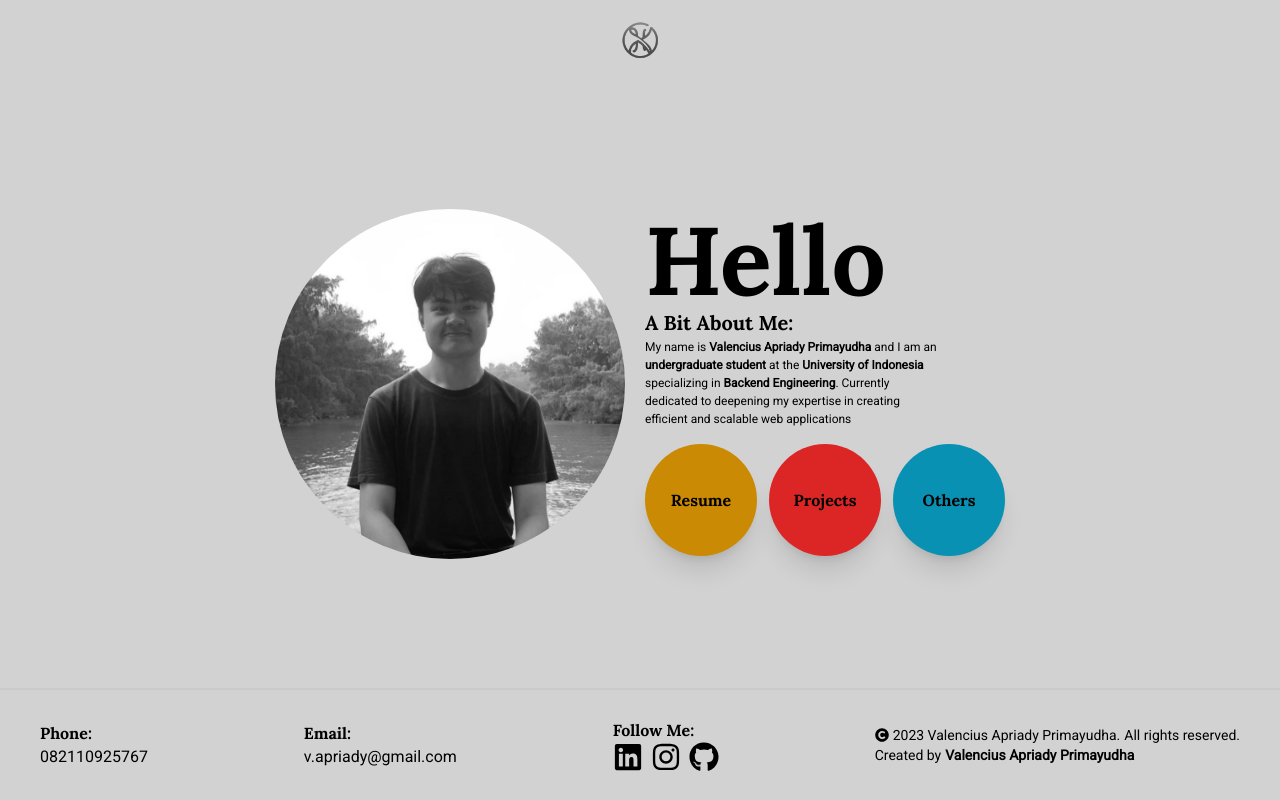
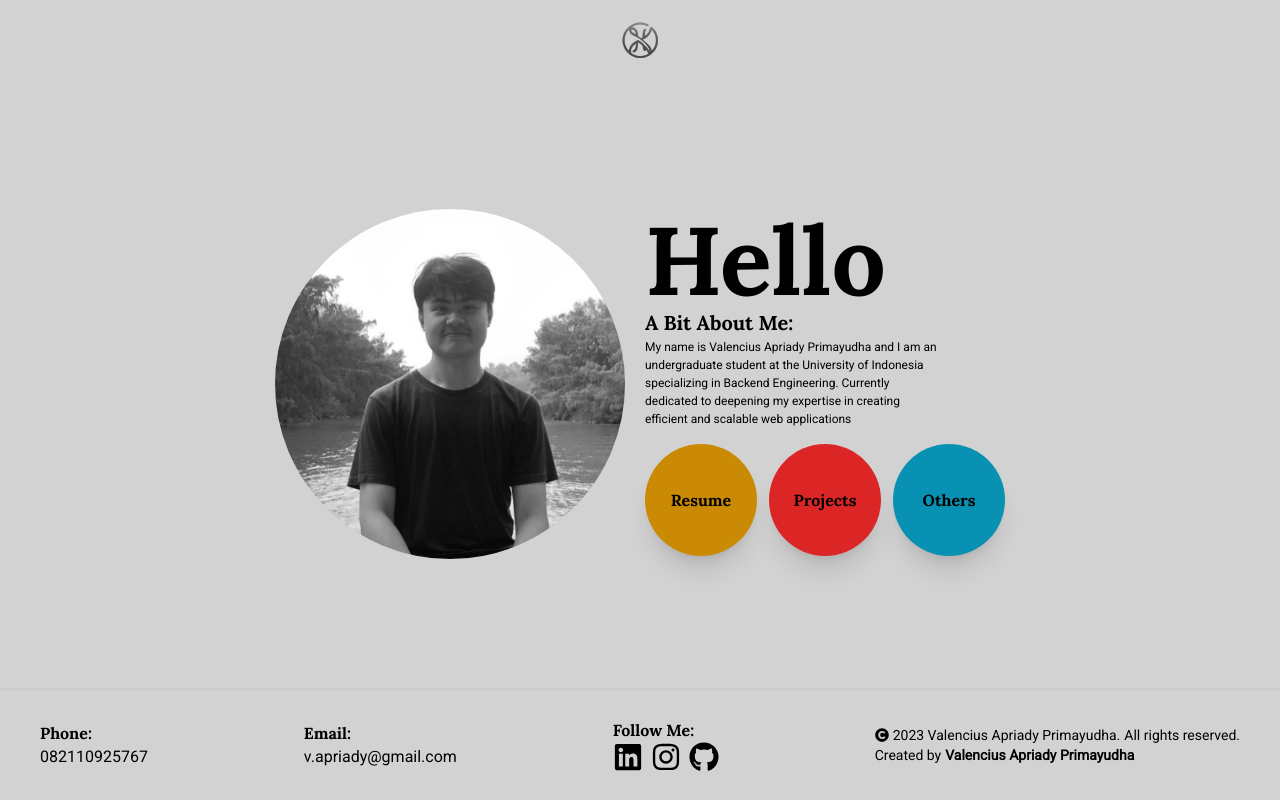
Before and after one commit to valenciusap17/valenciusapriady, a Next.js app: page / in a window 1280 px wide. Built offline with nearby package versions, Linux system fonts and the light colour scheme.

Commit message:
fix: try

```diff
--- a/src/app/page.tsx
+++ b/src/app/page.tsx
@@ -61,10 +61,10 @@ export default function Home() {
                     A Bit About Me:
                     <div
                       className={`${roboto.className}`}
-                      style={{ fontSize: "12px", fontWeight: "400px" }}
+                      style={{ fontSize: "12px", fontWeight: "400" }}
                     >
-                      My name is <span className="font-bold">Valencius Apriady Primayudha</span> and I am an
-                      <span className="font-bold"> undergraduate student </span> at the <span className="font-bold"> University of Indonesia</span>  specializing in <span className="font-bold">Backend Engineering</span>. Currently
+                      My name is Valencius Apriady Primayudha and I am an
+                       undergraduate student  at the  University of Indonesia specializing in Backend Engineering. Currently
                       dedicated to deepening my expertise in creating efficient and scalable web applications
                     </div>
                   </div>
```
